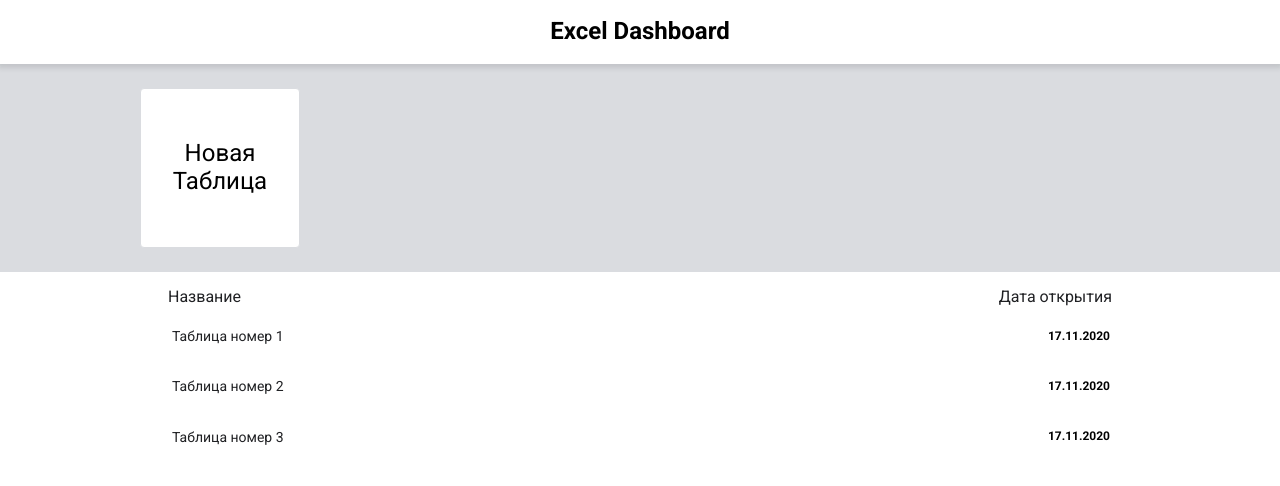
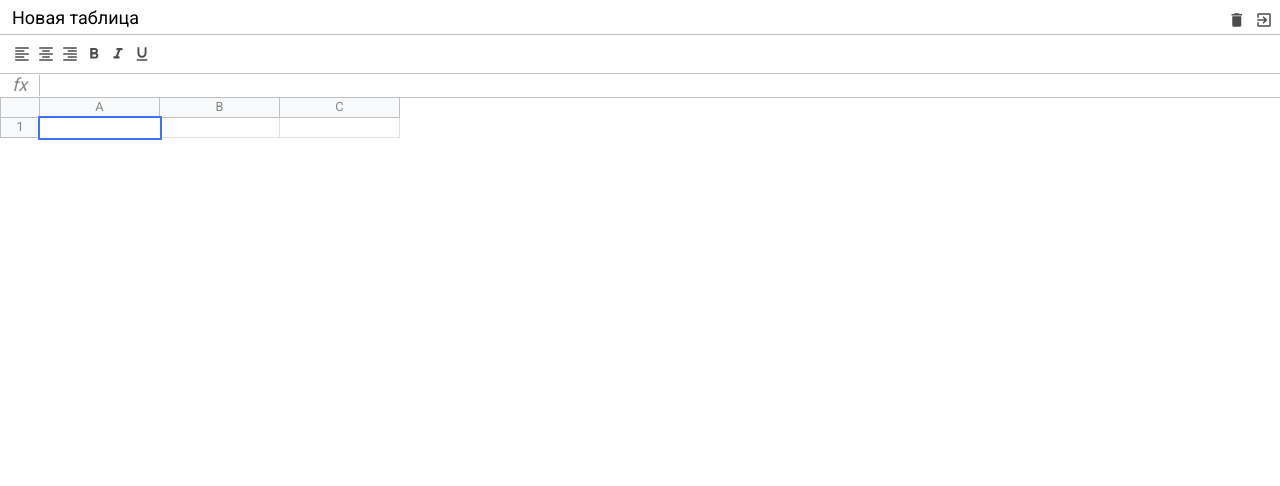
Before and after one commit to bac1lla/excel, a website built with webpack: page src/index.html in a window 1280 px wide. Built offline with nearby package versions, Linux system fonts and the light colour scheme.

Commit message:
add oop structure

```diff
--- a/package.json
+++ b/package.json
@@ -21,6 +21,7 @@
   "browserslist": "> 0.25%, not dead",
   "devDependencies": {
     "@babel/core": "^7.12.3",
+    "@babel/plugin-proposal-class-properties": "^7.12.1",
     "@babel/preset-env": "^7.12.1",
     "babel-eslint": "^10.1.0",
     "babel-loader": "^8.2.1",
--- /dev/null
+++ b/src/components/excel/Excel.js
@@ -0,0 +1,33 @@
+import {$} from "@core/dom";
+
+export class Excel {
+  constructor(selector, options) {
+    this.$el = document.querySelector(selector)
+    this.components = options.components || []
+  }
+
+  getRoot() {
+    $.create()
+    const $root = $.create("div", "excel");
+
+    this.components.forEach(Component => {
+      // const $el = document.createElement("div");
+      // $el.classList.add(Component.className);
+      const $el = $.create("div", Component.className)
+      const component = new Component($el);
+      $el.innerHTML = component.toHTML();
+      // $root.insertAdjacentHTML('beforeend', component.toHTML());
+      $root.append($el);
+    })
+
+    return $root;
+  }
+
+  render() {
+    // console.log("$el", this.$el)
+    // this.$el.insertAdjacentElement("afterbegin", "<h1>test</h1>");
+    // const node = document.createElement("h1");
+    // node.textContent = 'TEST';
+    this.$el.append(this.getRoot());
+  }
+}
--- /dev/null
+++ b/src/components/formula/Formula.js
@@ -0,0 +1,11 @@
+import {ExcelComponent} from "@core/ExcelComponent";
+
+export class Formula extends ExcelComponent {
+  static className = "excel__formula";
+
+  toHTML() {
+    return `
+      <div class="info">fx</div>
+      <div class="input" contenteditable="" spellcheck="false"></div>`
+  }
+}
--- /dev/null
+++ b/src/components/header/Header.js
@@ -0,0 +1,21 @@
+import {ExcelComponent} from "@core/ExcelComponent";
+
+export class Header extends ExcelComponent {
+  static className = "excel__header";
+
+
+  toHTML() {
+    return `
+     <input type="text" class="input" value="Новая таблица">
+
+     <div class="">
+        <div class="button">
+                <i class="material-icons">delete</i>
+            </div>
+            <div class="button">
+                <i class="material-icons">exit_to_app</i>
+            </div>
+     </div>
+    `
+  }
+}
--- /dev/null
+++ b/src/components/table/Table.js
@@ -0,0 +1,32 @@
+import {ExcelComponent} from "@core/ExcelComponent";
+
+export class Table extends ExcelComponent {
+  static className = "excel__table";
+
+
+  toHTML() {
+    return `<div class="row">
+
+        <div class="row-info"></div>
+
+        <div class="row-data">
+          <div class="column">A</div>
+          <div class="column">B</div>
+          <div class="column">C</div>
+        </div>
+
+      </div>
+
+      <div class="row">
+
+        <div class="row-info">1</div>
+
+        <div class="row-data">
+          <div class="cell selected" contenteditable="true"></div>
+          <div class="cell" contenteditable="true"></div>
+          <div class="cell" contenteditable="true"></div>
+        </div>
+
+      </div>`
+  }
+}
--- /dev/null
+++ b/src/components/toolbar/Tooolbar.js
@@ -0,0 +1,28 @@
+import {ExcelComponent} from "@core/ExcelComponent";
+
+export class Tooolbar extends ExcelComponent {
+  static className = "excel__toolbar";
+
+
+  toHTML() {
+    return `
+      <div class="button">
+        <i class="material-icons">format_align_left</i>
+      </div>
+      <div class="button">
+        <i class="material-icons">format_align_center</i>
+      </div>
+      <div class="button">
+        <i class="material-icons">format_align_right</i>
+      </div>
+      <div class="button">
+        <i class="material-icons">format_bold</i>
+      </div>
+      <div class="button">
+        <i class="material-icons">format_italic</i>
+      </div>
+      <div class="button">
+        <i class="material-icons">format_underline</i>
+      </div>`
+  }
+}
--- /dev/null
+++ b/src/core/DomListener.js
@@ -0,0 +1,8 @@
+export class DomListener {
+  constructor($root) {
+    if (!$root) {
+      throw new Error(`No $root provided for DomListener`)
+    }
+    this.$root = $root
+  }
+}
--- /dev/null
+++ b/src/core/ExcelComponent.js
@@ -0,0 +1,10 @@
+import {DomListener} from "@core/DomListener";
+
+export class ExcelComponent extends DomListener {
+
+  //Возвращает шаблон компонента
+  toHTML() {
+    return ""
+  }
+
+}
--- /dev/null
+++ b/src/core/dom.js
@@ -0,0 +1,15 @@
+ class Dom {
+ }
+
+ export function $() {
+  return new Dom()
+ }
+
+ $.create = (tagName, classes = "") => {
+    const el = document.createElement(tagName)
+   if (classes) {
+     el.classList.add(classes)
+   }
+
+   return el;
+ }
--- a/src/index.html
+++ b/src/index.html
@@ -13,54 +13,7 @@
 
     <div id="app" class="container">
 
-        <div class="db">
 
-            <div class="db__header">
-                <h1>Excel Dashboard</h1>
-            </div>
-            <!-- /.db__header -->
-
-            <div class="db__new">
-                <div class="db__view">
-                    <a href="#" class="db__create">
-                        Новая <br> Таблица
-                    </a>
-                </div>
-
-            </div>
-            <!-- /.db__new -->
-
-            <div class="db__table db__view">
-
-                <div class="db__list-header">
-                    <span>Название</span>
-                    <span>Дата открытия</span>
-                </div>
-
-                <ul class="db__list">
-                    <li class="db__record">
-                        <a href="#">Таблица номер 1</a>
-                        <strong>17.11.2020</strong>
-                    </li>
-                </ul>
-                <ul class="db__list">
-                    <li class="db__record">
-                        <a href="#">Таблица номер 2</a>
-                        <strong>17.11.2020</strong>
-                    </li>
-                </ul>
-                <ul class="db__list">
-                    <li class="db__record">
-                        <a href="#">Таблица номер 3</a>
-                        <strong>17.11.2020</strong>
-                    </li>
-                </ul>
-
-            </div>
-            <!-- /.db__table -->
-
-
-        </div>
 
     </div>
 
--- a/src/index.js
+++ b/src/index.js
@@ -1,4 +1,12 @@
-import './module';
 import './scss/index.scss';
+import {Excel} from '@/components/excel/Excel'
+import {Header} from "@/components/header/Header";
+import {Tooolbar} from "@/components/toolbar/Tooolbar";
+import {Formula} from "@/components/formula/Formula";
+import {Table} from "@/components/table/Table";
 
-console.log('Иди работай');
+const excel = new Excel('#app', {
+  components: [Header, Tooolbar, Formula, Table]
+})
+
+excel.render();
--- a/webpack.config.js
+++ b/webpack.config.js
@@ -13,7 +13,8 @@ const jsLoaders = () => {
         {
             loader: "babel-loader",
             options: {
-                presets: ['@babel/preset-env']
+                presets: ['@babel/preset-env'],
+                plugins: ['@babel/plugin-proposal-class-properties']
             }
         }
     ]
```
Also changed, not shown: src/assets/dashboard.html (+46 -1 lines), src/assets/excel.html (indentation only).
